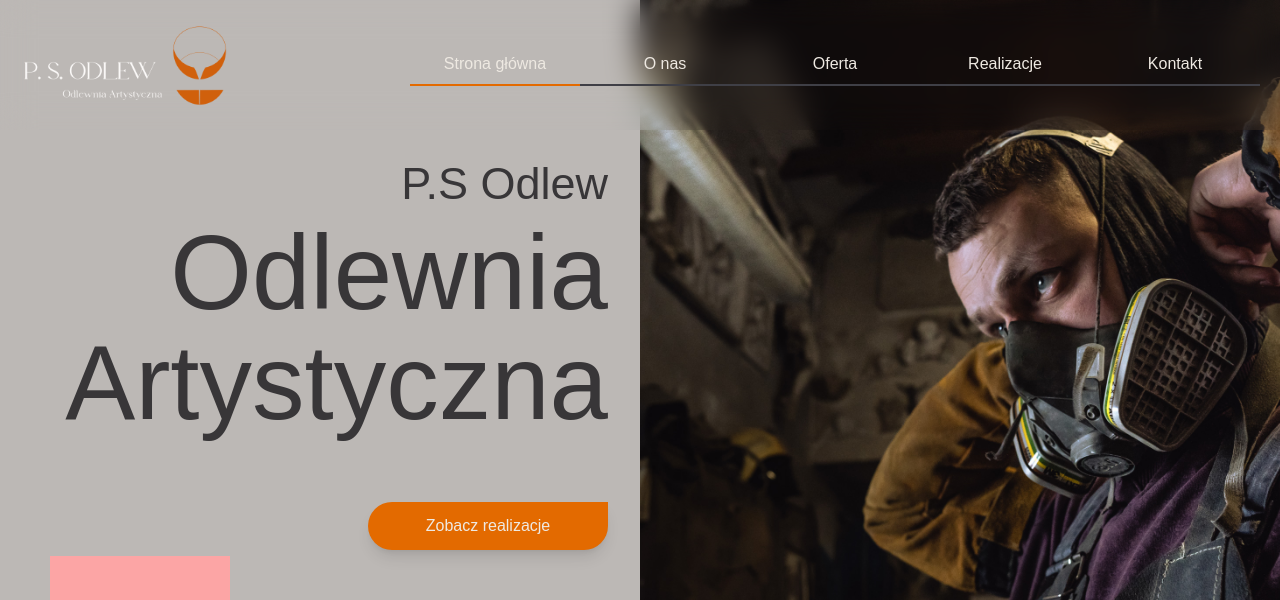
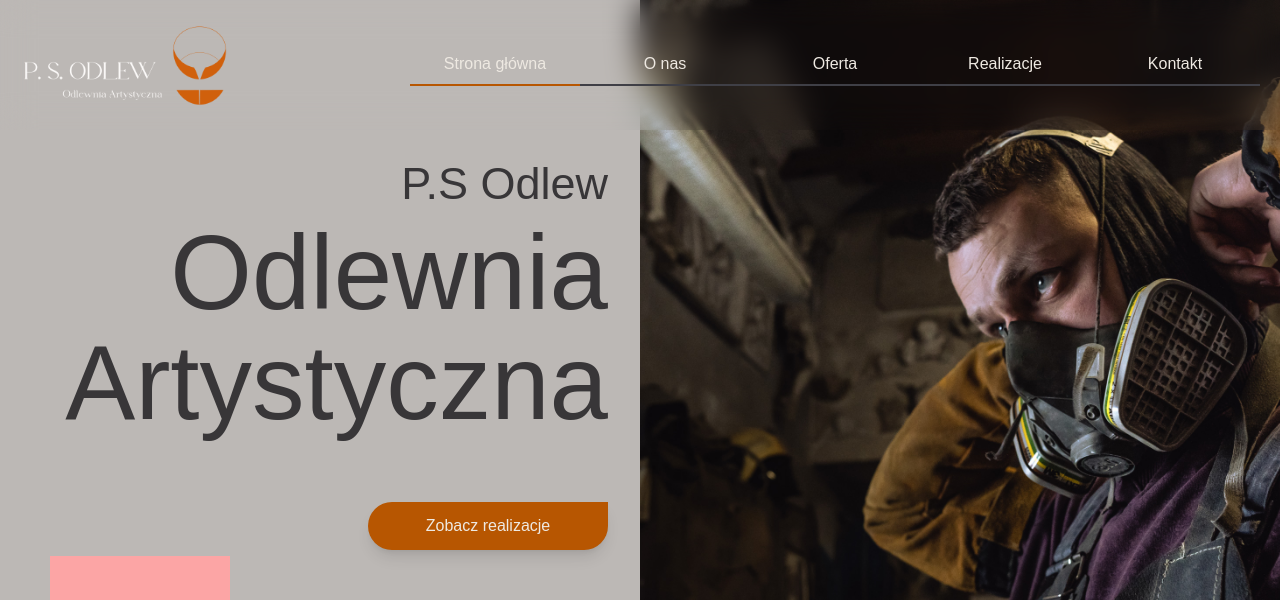
Before and after one commit to MarioLuigie/Odlew, a Next.js app: page / in a window 1280 px wide. Shown: the top 600 px of the page. Built offline with nearby package versions, Linux system fonts and the light colour scheme; no server answers; the database is empty.

Commit message:
Styles: Add transition and duration for CustomButton.tsx

```diff
--- a/src/components/shared/CustomButton.tsx
+++ b/src/components/shared/CustomButton.tsx
@@ -22,7 +22,7 @@ export default function CustomButton({
   disabled = false,
 }: CustomButtonProps) {
   const buttonClasses =
-    "bg-accent text-md text-textLight w-full rounded-l-full rounded-br-full py-6 hover:bg-accentHover shadow-lg dp:max-w-[240px]"
+    "bg-accent text-md text-textLight w-full rounded-l-full rounded-br-full py-6 hover:bg-accentHover shadow-lg dp:max-w-[240px] transition-all duration-300"
 
   if (navlink && path) {
     return (
--- a/tailwind.config.ts
+++ b/tailwind.config.ts
@@ -23,7 +23,7 @@ const config: Config = {
                 menuBottomBg: '#DAD7D1',
                 opinionBg: '#ebebeb',
                 inputBg: '#ebebeb',
-                accent: '#E36A00',
+                accent: '#B75601',
                 accentHover: '#D06101',
                 textLight: '#EEE9E2',
                 textDark: '#383638',
```
